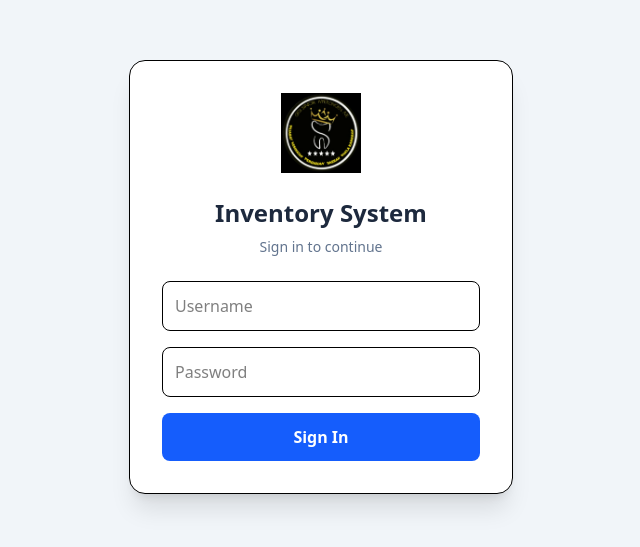
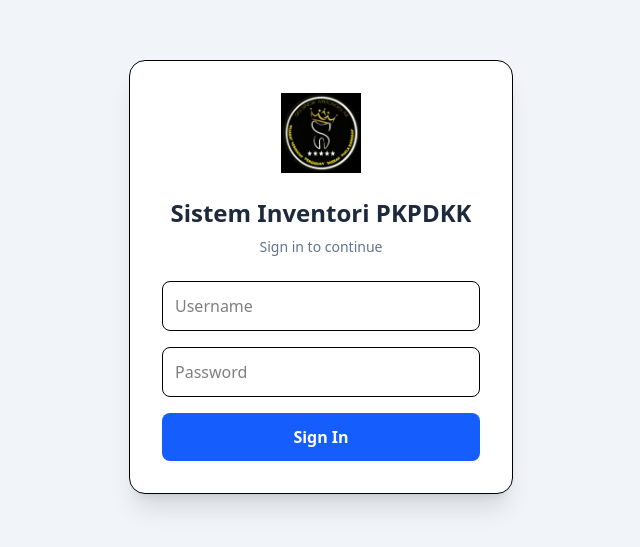
Before and after one commit to abbubai-dev/Inventory-app3, a React (Vite) app: page / in a window 1280 px wide. Shown: the part 123-670 px from the top of the page, without its empty margins (319-959 px from the left). Built offline with nearby package versions, Linux system fonts and the light colour scheme.

Commit message:
CHANGE HEADER TO STOR

```diff
--- a/src/App.jsx
+++ b/src/App.jsx
@@ -46,7 +46,7 @@ const Login = ({ setUser }) => {
         <div className="flex justify-center mb-6">
           <img src="/logo_PKPDKK.png" alt="PKPDKK Logo" className="h-20 w-auto object-contain" />
         </div>
-        <h1 className="text-2xl font-bold mb-2 text-center text-slate-800">Inventory System</h1>
+        <h1 className="text-2xl font-bold mb-2 text-center text-slate-800">Sistem Inventori PKPDKK</h1>
         <p className="text-center text-slate-500 mb-6 text-sm">Sign in to continue</p>
 
         <div className="space-y-4">
```
